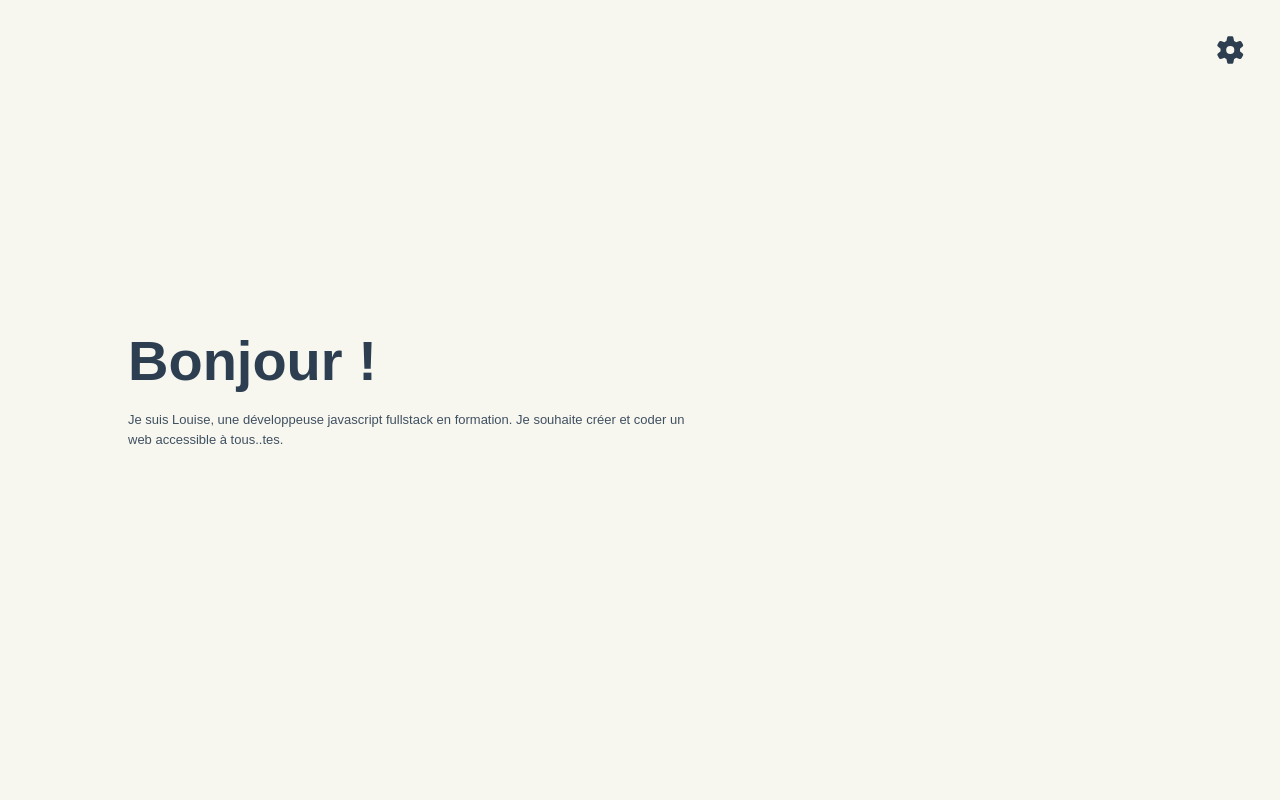
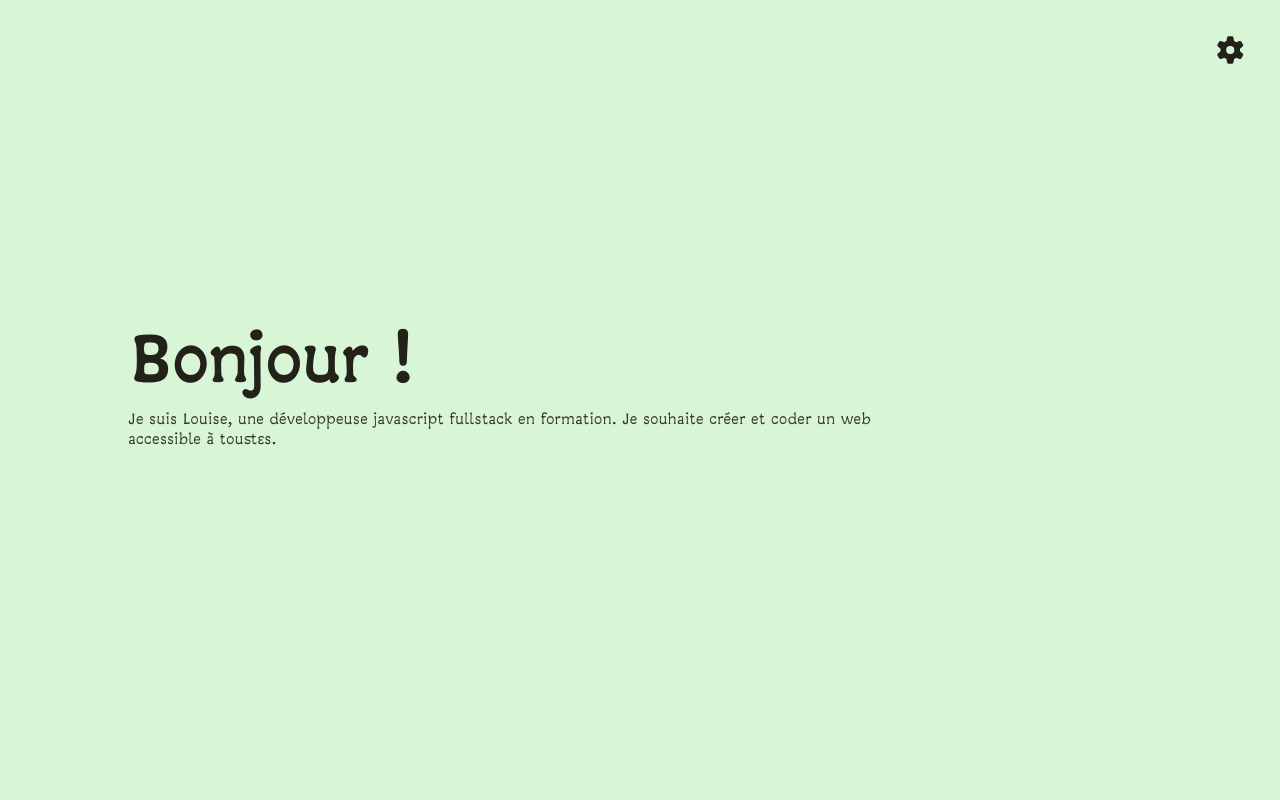
Before and after one commit to hrtshpdbx1/Test_Nodemailer, a Next.js app: page / in a window 1280 px wide. Shown: the top 800 px of the page. Built offline with nearby package versions, Linux system fonts and the light colour scheme.

Commit message:
implemented colorTheme fonction

```diff
--- a/src/app/components/Sidebar.jsx
+++ b/src/app/components/Sidebar.jsx
@@ -12,14 +12,66 @@
 } from '@fortawesome/free-solid-svg-icons';
 
 
+//Theme
+const colors = [
+    {
+        id: 1,
+        name: "Pistache & gris",
+        bgColor: "rgb(84.699% 96.254% 83.914%)",
+        textColor: "rgb(13.81% 13.179% 9.5057%)"
+    },
+    {
+        id: 2,
+        name: "Bleu & jaune",
+        bgColor: "rgb(93.699% 99.691% 79.441%)",
+        textColor: "rgb(26.999% 9.8793% 74.757%)"
+    },
+    {
+        id: 3,
+        name: "Rose pâle & noir",
+        bgColor: "rgb(96.702% 87.161% 90.199%)",
+        textColor: "rgb(0.81603% 5.1251% 0%)"
+    },
+    {
+        id: 4,
+        name: "Rouge & blanc",
+        bgColor: "#b91c1c",
+        textColor: "#fef2f2"
+    },
+    {
+        id: 5,
+        name: "Jaune & marron",
+        bgColor: "color(display-p3 0.927 0.989 0.29)",
+        textColor: "color(display-p3 0.302 0.023 0.149)"
+    },
+    {
+        id: 6,
+        name: "Kaki & blanc",
+        bgColor: "rgb(21.176% 32.549% 7.8431%)",
+        textColor: "#f7fee7"
+    },
+    {
+        id: 7,
+        name: "N&B",
+        bgColor: "#2D2D2D",
+        textColor: "#FFF0F0"
+    },
+    {
+        id: 8,
+        name: "Bleu & jaune (vif)",
+        bgColor: "rgb(51.37% 99.562% 59.165%)",
+        textColor: "rgb(6.1489% 1.6109% 2.6324%)"
+    }
+];
 
 function Sidebar(props) {
-    const { settings, onChangeSize, onChangeLineHeight, onResetSettings } = props;
+    const { settings, onChangeSize, onChangeLineHeight, onUpdateFontFamily, onResetSettings, onChangeColors } = props;
     const { fontFamily, fontSize, lineHeight, bgColor, textColor } = settings
 
 
     /* --- 1. LES ÉTATS (STATES) --- */
     const [isOpen, setIsOpen] = useState(false); // State visibilité sidebar, fermé par défaut
+
 
 
     /* --- 2. LES FONCTIONS --- */
@@ -36,8 +88,17 @@
         onChangeLineHeight(nextHeight.toFixed(1));
     }
 
-    function handleResetSettings (settingsToReset) {
-onResetSettings (settingsToReset)
+    function handleResetSettings() {
+        onResetSettings()
+    }
+
+    function handleFontSelect(selectedFont) {
+        onUpdateFontFamily(selectedFont)
+        // transmission de la valeur choisie au parent
+    }
+
+    function handleColorSelect(newBgColor, newTextColor) {
+        onChangeColors(newBgColor, newTextColor)
     }
 
 
@@ -75,16 +136,22 @@
                 </div>
 
                 <div className="sidebar__content">
-                    {/* --- FONT SELCET DROPDOWN ---  */}
+                    {/* --- FONT SELECT DROPDOWN ---  */}
                     <div className="sidebar__group">
                         <h3 className="sidebar__label">Police</h3>
-                        <select id="font-select" className="sidebar_dropdown">
-                            <option value="bbbreadme" className="opt-bbbreadme">BBB ReadMe</option>
-                            <option value="eido" className="opt-eido">Eido</option>
-                            <option value="accessibledfa" className="opt-accessibledfa">Accessible DFA</option>
-                            <option value="opendyslexic" className="opt-opendyslexic">OpenDyslexic</option>
-                            <option value="arial" className="opt-arial">Arial</option>
-                            <option value="times" className="opt-times">Times</option>
+                        <select
+                            // onChange = {(event) => fonctionMAJ (event.target.value) }
+                            onChange={(event) => handleFontSelect(event.target.value)}
+                            value={settings.fontFamily}
+                            id="font-select"
+                            className="sidebar_dropdown">
+                            <option value="--font-bbb-readme" className="opt-bbbreadme">BBB ReadMe</option>
+                            <option value="--font-eido"
+                                className="opt-eido">Eido</option>
+                            <option value="--font-accessibledfa" className="opt-accessibledfa">Accessible DFA</option>
+                            <option value="--font-open-dyslexic" className="opt-opendyslexic">OpenDyslexic</option>
+                            <option value="Arial, sans-serif" className="opt-arial">Arial</option>
+                            <option value="Times New Roman, serif" className="opt-times">Times</option>
                         </select>
                     </div>
 
@@ -125,35 +192,18 @@
                     <div className="sidebar__group">
                         <p>Thèmes :</p>
                         <div className="contrast-group">
-                            <button className="contrast-circle contrast-control"
-                                data-bg="rgb(84.699% 96.254% 83.914%)"
-                                data-text="rgb(13.81% 13.179% 9.5057%)">
-                            </button>
-                            <button className="contrast-circle contrast-control"
-                                data-bg="rgb(93.699% 99.691% 79.441%)"
-                                data-text="rgb(26.999% 9.8793% 74.757%)">
-                            </button>
-                            <button className="contrast-circle contrast-control"
-                                data-bg="rgb(96.702% 87.161% 90.199%)"
-                                data-text="rgb(0.81603% 5.1251% 0%)">
-                            </button>
-                            <button className="contrast-circle contrast-control" data-bg="#b91c1c"
-                                data-text="#fef2f2">
-                            </button>
-                            <button className="contrast-circle contrast-control" data-bg="color(display-p3 0.927 0.989 0.29)"
-                                data-text="color(display-p3 0.302 0.023 0.149)">
-                            </button>
-                            <button className="contrast-circle contrast-control"
-                                data-bg="rgb(21.176% 32.549% 7.8431%)"
-                                data-text="#f7fee7">
-                            </button>
-                            <button className="contrast-circle contrast-control" data-bg="#2D2D2D"
-                                data-text="#FFF0F0">
-                            </button>
-                            <button className="contrast-circle contrast-control"
-                                data-bg="rgb(51.37% 99.562% 59.165%)"
-                                data-text="rgb(6.1489% 1.6109% 2.6324%)">
-                            </button>
+
+                            {colors.map(color => (
+                                <button
+                                    key={color.id}
+                                    className="contrast-circle"
+                                    style={{
+                                        "--btn-bg": color.bgColor,
+                                        "--btn-text": color.textColor,
+                                    }}
+                                    onClick={() => handleColorSelect(color.bgColor, color.textColor)}
+                                    title={color.name}/>
+                            ))}
                         </div>
                     </div>
                     {/* --- REVERSE---  */}
@@ -170,10 +220,10 @@
                     {/* --- RESET---  */}
                     <div className="sidebar__group">
                         <button
-                        onClick={handleResetSettings}
-                        id="reset-theme"
-                        className="sidebar__reset-button"
-                        title="Réinitialiser le thème">
+                            onClick={handleResetSettings}
+                            id="reset-theme"
+                            className="sidebar__reset-button"
+                            title="Réinitialiser le thème">
                             <i className="fa-solid fa-rotate-left"></i>
                             <span>Réinitialiser</span>
 
--- a/src/app/globals.css
+++ b/src/app/globals.css
@@ -30,12 +30,8 @@
    2. VARIABLES & RESET
    ========================================= */
 :root {
-    /* ! Ne pas modifier ces couleurs qui sont pilotées par le JS*/
-    --main-background: #F7F7F0;
-    /* ! idem */
-    --main-text: #2C3E50;
-    /* --accent-color-soft: #B7B7E0;
-    --accent-color-strong: #001F3F; */
+    --main-background: var(--main-background);
+    --main-text:  var(--main-text);
 
     /* SPACING */
     --space-0-5: 0.15rem;
@@ -61,21 +57,13 @@
     --shadow-xl: 0 20px 25px rgba(0, 0, 0, 0.20);
 
     /* FONTS */
-
-    --font-size-extra-small: 0.8rem;
-    /* ~13px */
-    --font-size-small: 0.9rem;
-    /* ~14px */
-    --font-size-normal: 1rem;
-    /* ~16px (standard web) */
-    --font-size-medium: 1.125rem;
-    /* ~18px */
-    --font-size-large: 1.5rem;
-    /* ~24px */
-    --font-size-title: 2.5rem;
-    /* ~32px */
-    --font-size-hero: 3.5rem;
-    /* ~56px */
+    --font-size-extra-small: 0.8rem;  /* ~13px */
+    --font-size-small: 0.9rem;  /* ~14px */
+    --font-size-normal: 1rem;   /* ~16px (standard web) */
+    --font-size-medium: 1.125rem;  /* ~18px */
+    --font-size-large: 1.5rem; /* ~24px */
+    --font-size-title: 2.5rem; /* ~32px */
+    --font-size-hero: 3.5rem; /* ~56px */
     --weight-extra-light: 200;
     --weight-light: 300;
     --weight-regular: 400;
@@ -106,7 +94,6 @@
     /* "y" pour défilement vertical, "mandatory" pour forcer l'aimantation */
     scroll-snap-type: y mandatory;
     scroll-behavior: smooth;
-    /* Pour que les ancres soient fluides */
 }
 
 html,
@@ -200,7 +187,8 @@
 }
 
 #main-content p {
-    font-size: inherit;    /* lien Sidebar */
+    font-size: inherit;
+    /* lien Sidebar */
     line-height: var(--dynamic-line-height, 1.2);
     max-width: 80ch;
     margin-bottom: var(--space-6);
@@ -326,6 +314,7 @@
         align-items: center;
         justify-content: center;
 
+
     }
 
     #closeCustomBlock {
@@ -436,9 +425,14 @@
                 }
 
                 .pill-value {
-                    color: var(--main-text);
                     padding: 0 10px;
                     max-width: 45px;
+                    color: var(--main-text);
+                    background-color: var(--main-text);
+                    -webkit-mask-repeat: no-repeat;
+                    mask-repeat: no-repeat;
+                    -webkit-mask-size: contain;
+                    mask-size: contain;
                 }
 
             }
@@ -448,7 +442,7 @@
                 display: flex;
                 flex-direction: row;
                 flex-wrap: wrap;
-                gap: var(--space-3);
+                gap: var(--space-2);
                 /* display: grid;
             grid-template-columns: repeat(4, 1fr);
             gap: 10px; */
@@ -457,7 +451,7 @@
                     width: 35px;
                     height: 35px;
                     border-radius: 50%;
-                    border: 3px solid var(--main-background);
+                    border: 2px solid var(--main-background);
                     box-shadow: var(--shadow-md);
                     cursor: pointer;
                     /* Diagonale dynamique via variables JS */
@@ -555,8 +549,6 @@
         width: 100%;
         /* Prend toute la largeur du groupe */
         padding: 10px 15px;
-
-        /* Couleurs cohérentes avec tes .pill-btn */
         background: var(--main-background);
         color: var(--main-text);
         border: 1px solid var(--main-text);
@@ -596,12 +588,7 @@
     /* 1. On définit la taille */
     width: 24px;
     height: 24px;
-
-    /* 2. La couleur magique : elle utilisera ta variable de thème */
     background-color: var(--main-text);
-
-    /* 3. On applique le masque (on retire l'attribut src du HTML plus tard) */
-    /* Note: On utilise mask-image et sa version préfixée pour la compatibilité */
     -webkit-mask-repeat: no-repeat;
     mask-repeat: no-repeat;
     -webkit-mask-size: contain;
@@ -612,22 +599,22 @@
 
 /* On assigne les fichiers spécifiques à chaque groupe */
 /* Groupe Taille de police */
-.sidebar__group:nth-of-type(2) .pill-value {
+/* .sidebar__group:nth-of-type(2) .pill-value {
     -webkit-mask-image: url('../../public/img/icon/font-size.svg');
     mask-image: url('../../public/img/icon/font-size.svg');
-}
+} */
 
 /* Groupe Interligne */
-.sidebar__group:nth-of-type(3) .pill-value {
+/* .sidebar__group:nth-of-type(3) .pill-value {
     -webkit-mask-image: url('../../public/img/icon/line-height.svg');
     mask-image: url('../../public/img/icon/line-height.svg');
-}
+} */
 
 /* Selecteur spécial pour l'icone line height */
-#sidebar .sidebar__group:nth-of-type(3) .pill-value {
+/* #sidebar .sidebar__group:nth-of-type(3) .pill-value {
     max-height: 20px;
 
-}
+} */
 
 /* =========================================
    4. INTERFACE UI (TRIGGERS)
@@ -856,7 +843,7 @@
                         }
 
 
-                        i{
+                        i {
                             margin-right: 18px;
                             margin-top: 4px;
                             min-width: 20px;
@@ -970,16 +957,16 @@
 
     .skills-list.mastery li svg {
         margin-right: 18px;
-            margin-top: 4px;
-            min-width: 20px;
+        margin-top: 4px;
+        min-width: 20px;
 
         transition: all 0.3s ease;
         color: var(--main-text);
 
     }
 
-    .skills-list.mastery li svg:hover  {
-            transition: all 0.3s ease;
+    .skills-list.mastery li svg:hover {
+        transition: all 0.3s ease;
         transform: scale(1.2)
     }
 
--- a/src/app/layout.js
+++ b/src/app/layout.js
@@ -27,18 +27,20 @@
 
 // Déclaration de tes polices locales
 const bbbReadMe = localFont({
-  src: '../../public/fonts/BBBReadMe-Regular.woff2', // Chemin vers ton fichier
-  variable: '--font-bbb-readme', // Nom de la variable CSS à utiliser
+  src: '../../public/fonts/BBBReadMe-Regular.woff2',
+  variable: '--font-bbb-readme',
 })
-
 const openDyslexic = localFont({
   src: '../../public/fonts/OpenDyslexic-Regular.otf',
   variable: '--font-open-dyslexic',
 })
-
 const eido = localFont({
   src: '../../public/fonts/eido.otf',
   variable: '--font-eido',
+})
+const accessibleDFA = localFont({
+  src: '../../public/fonts/accessibledfa.woff',
+  variable: '--font-accessibledfa',
 })
 
 export default function RootLayout({ children }) {
@@ -50,7 +52,7 @@
   const updateFontSize = (newSize) => {
     setCustom({
       ...custom, // copie l'objet actuel
-      fontSize: newSize  // remplace la taille
+      fontSize: newSize  // remplace avec nvlle valeur
     });
   };
 
@@ -61,20 +63,40 @@
     })
   }
 
+  const updateFontFamily = (selectedFont) => {
+    //recoit une chaine de caractère
+  setCustom ({
+    ... custom,
+    fontFamily : selectedFont
+  })
+  }
 
-  const resetSettings = (settingsToReset) => {
+  const changeColors = (newBgColor, newTextColor) => {
+    setCustom ({
+      ...custom,
+      bgColor: newBgColor,
+    textColor: newTextColor,
+    })
+  }
+
+  const resetSettings = () => {
   setCustom(DEFAULTS)
     }
 
 
 
   return (
-    <html lang="fr" className={`${bbbReadMe.variable} ${openDyslexic.variable} ${eido.variable}`}>
+    <html lang="fr" className={`${bbbReadMe.variable} ${openDyslexic.variable} ${eido.variable} ${accessibleDFA.variable} `}>
 
       {/* appliquation du style sur les variable du CSS (au lieu du body)*/}
       <body style={{
+        "--main-background" : custom.bgColor,
+        "--main-text" : custom.textColor,
         "--dynamic-line-height": custom.lineHeight,
-        fontSize: `${custom.fontSize}px`
+        fontSize: `${custom.fontSize}px`,
+        fontFamily :custom.fontFamily.startsWith('--')
+    ? `var(${custom.fontFamily})`
+    : custom.fontFamily
         }}>
         <main >
           {/* Communication enfant */}
@@ -83,6 +105,8 @@
             onChangeSize={updateFontSize}
             onChangeLineHeight={updateLineHeight}
             onResetSettings={resetSettings}
+            onUpdateFontFamily={updateFontFamily}
+            onChangeColors={changeColors}
           />
           {children}
         </main>
```
Also changed, not shown: public/fonts/accessibledfa.woff (renamed from public/fonts/AccessibleDfA-VF.woff), 1 other file (tests, documents, lock files or other folders).
